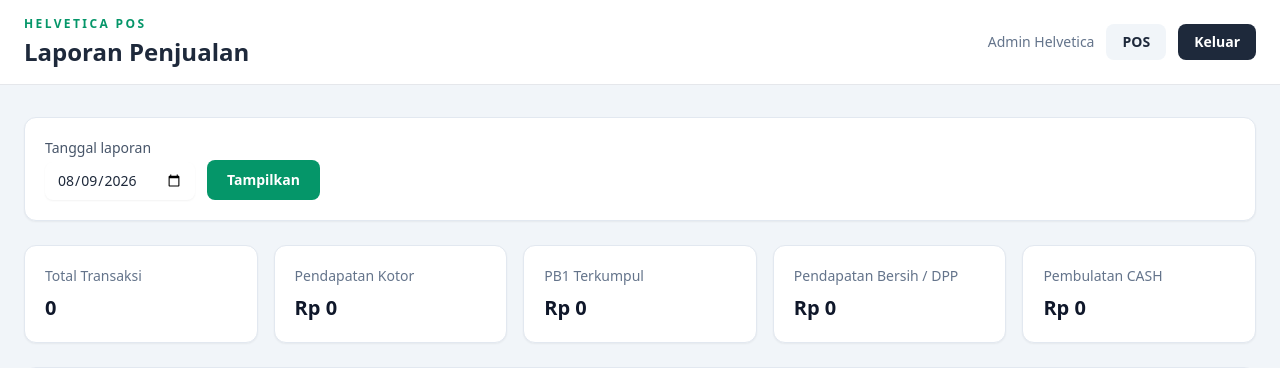
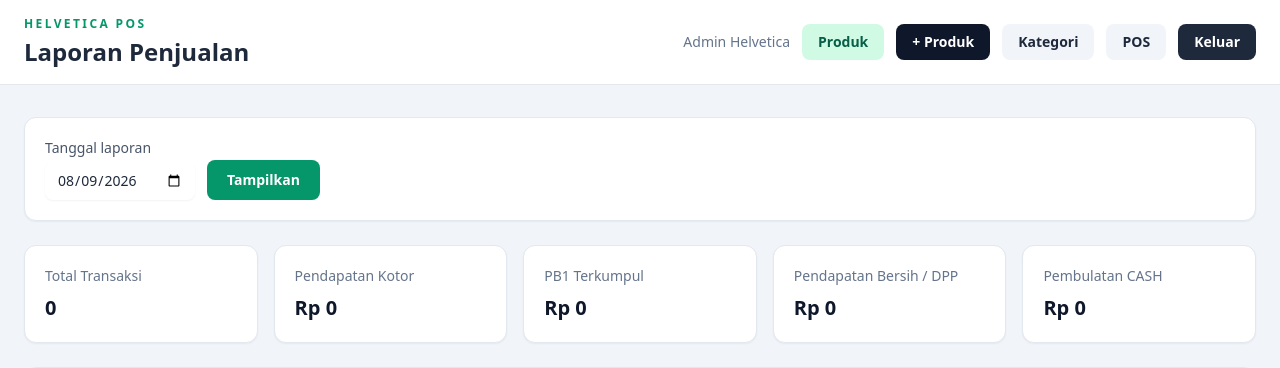
Before and after one commit to nabsx/Helvetica_Engine, a Laravel app: page /admin/laporan-penjualan in a window 1280 px wide. Shown: the top 368 px of the page. Run offline with Laravel 12, Linux system fonts and the light colour scheme; a user stored in the database is signed in; data comes from the database, SQL or seed files in the repository; data that the repository does not hold is empty; some libraries are stand-ins or nearby versions.

Commit message:
feat: add product and category links to sales report header
Co-authored-by: Nabhaan Auryshafa Adhigana <145819532+nabsx@users.noreply.github.com>

```diff
--- a/resources/views/admin/sales-report.blade.php
+++ b/resources/views/admin/sales-report.blade.php
@@ -16,6 +16,9 @@
             </div>
             <div class="flex items-center gap-3">
                 <span class="text-sm text-slate-500">{{ Auth::user()->name }}</span>
+                <a href="{{ route('admin.products.index') }}" class="rounded-lg bg-emerald-100 px-4 py-2 text-sm font-semibold text-emerald-800 hover:bg-emerald-200">Produk</a>
+                <a href="{{ route('admin.products.create') }}" class="rounded-lg bg-slate-900 px-4 py-2 text-sm font-semibold text-white hover:bg-slate-700">+ Produk</a>
+                <a href="{{ route('admin.categories.index') }}" class="rounded-lg bg-slate-100 px-4 py-2 text-sm font-semibold hover:bg-slate-200">Kategori</a>
                 <a href="{{ route('pos.index') }}" class="rounded-lg bg-slate-100 px-4 py-2 text-sm font-semibold hover:bg-slate-200">POS</a>
                 <form method="POST" action="{{ route('pos.logout') }}">
                     @csrf
```
